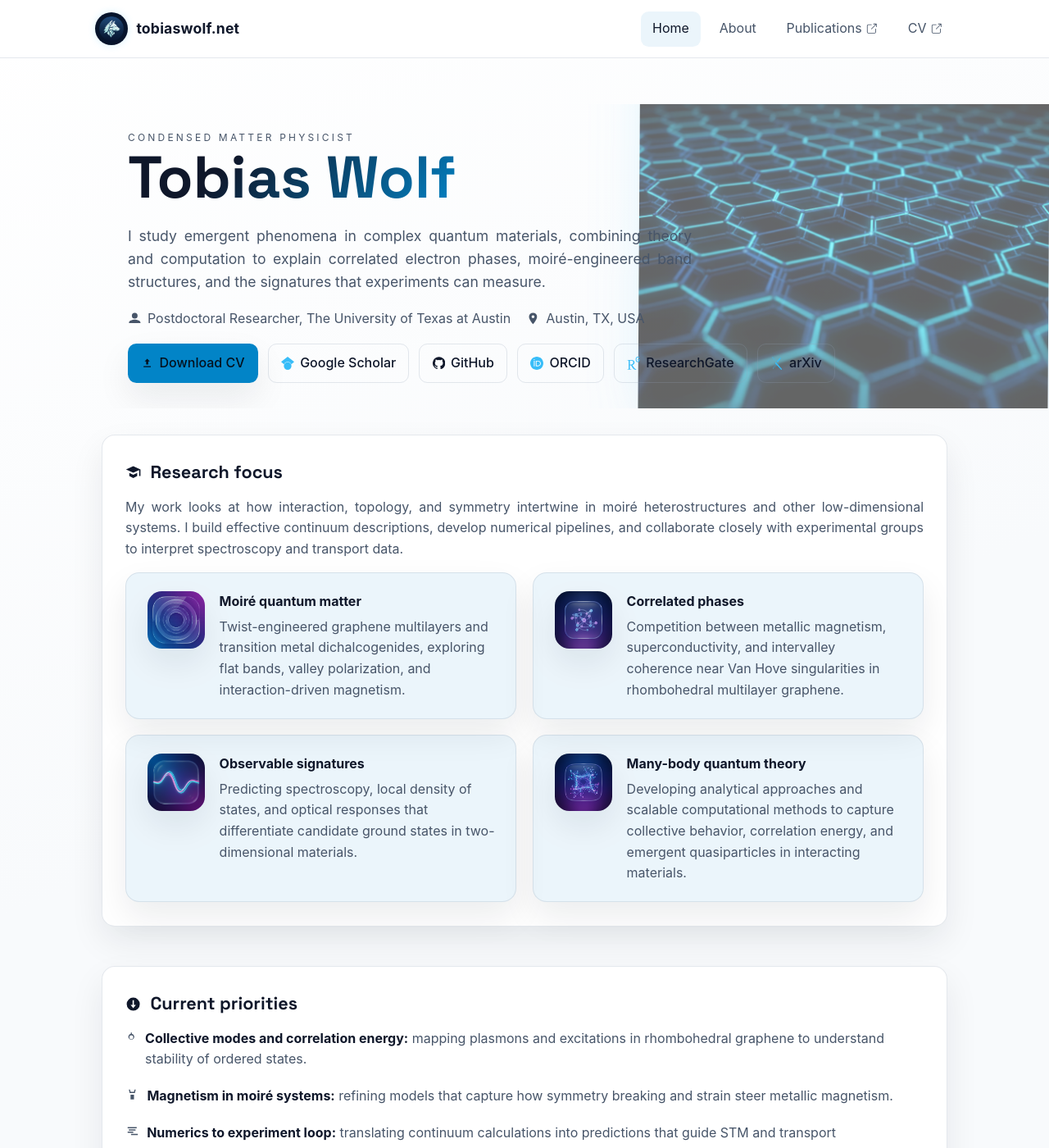
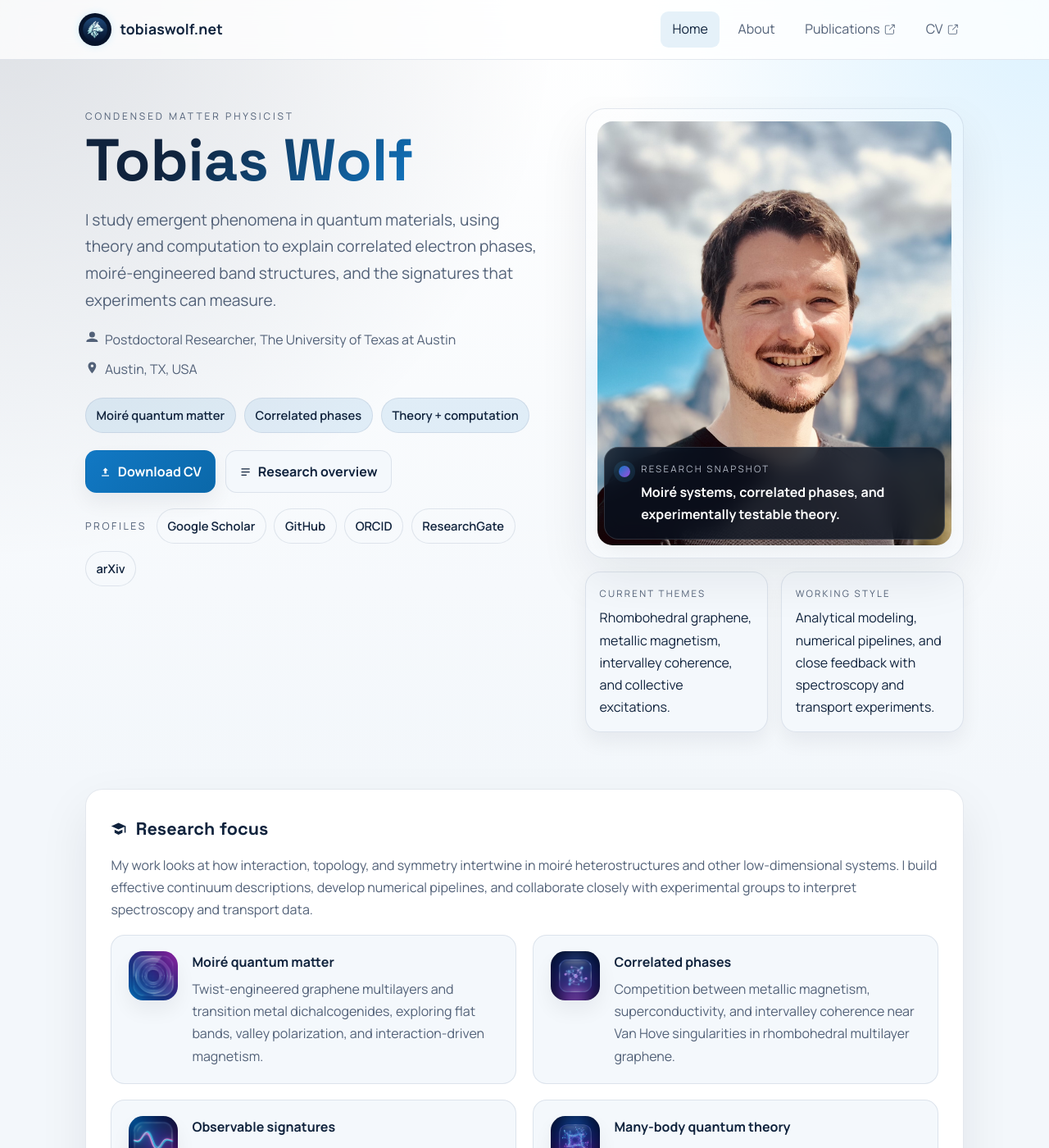
Before and after one commit to skilledwolf/skilledwolf.github.io, a Jekyll site: the page built from index.md, in a window 1280 px wide and 1400 px high. Shown: the whole window at 82% size. Built offline with Jekyll 4.4.1, drawn with Linux system fonts in a browser that asks for light colours.

Commit message:
Refresh homepage design and hero layout

```diff
--- a/_layouts/default.html
+++ b/_layouts/default.html
@@ -10,7 +10,7 @@
   <link rel="stylesheet" href="{{ '/assets/css/main.css' | relative_url }}">
   <link rel="preconnect" href="https://fonts.googleapis.com">
   <link rel="preconnect" href="https://fonts.gstatic.com" crossorigin>
-  <link href="https://fonts.googleapis.com/css2?family=Space+Grotesk:wght@300;400;500;600;700&display=swap"
+  <link href="https://fonts.googleapis.com/css2?family=Manrope:wght@400;500;600;700;800&family=Space+Grotesk:wght@300;400;500;600;700&display=swap"
     rel="stylesheet">
 </head>
 
--- a/assets/css/main.css
+++ b/assets/css/main.css
@@ -1,28 +1,34 @@
 :root {
-  --bg: #080f1f;
-  --bg-alt: #0f1629;
-  --text: #e5ecff;
-  --muted: #9ba5bf;
-  --accent: #38bdf8;
-  --accent-soft: rgba(56, 189, 248, 0.1);
-  --card: rgba(15, 23, 42, 0.75);
-  --border: rgba(148, 163, 184, 0.12);
-  --shadow: 0 16px 40px rgba(15, 23, 42, 0.45);
-  --header-bg: rgba(15, 22, 41, 0.85);
+  --bg: #08111f;
+  --bg-alt: #101a30;
+  --text: #e6eefb;
+  --muted: #9aa8c1;
+  --accent: #42b8ff;
+  --accent-strong: #1493df;
+  --accent-soft: rgba(66, 184, 255, 0.12);
+  --card: rgba(12, 20, 35, 0.84);
+  --card-muted: rgba(20, 31, 52, 0.78);
+  --border: rgba(148, 163, 184, 0.16);
+  --shadow: 0 24px 60px rgba(3, 10, 22, 0.34);
+  --shadow-soft: 0 14px 30px rgba(3, 10, 22, 0.18);
+  --header-bg: rgba(8, 17, 31, 0.76);
 }
 
 @media (prefers-color-scheme: light) {
   :root {
-    --bg: #f8fafc;
+    --bg: #f3f7fb;
     --bg-alt: #ffffff;
-    --text: #0f172a;
-    --muted: #475569;
-    --accent: #0284c7;
-    --accent-soft: rgba(2, 132, 199, 0.08);
-    --card: #ffffff;
-    --border: rgba(148, 163, 184, 0.25);
-    --shadow: 0 18px 40px rgba(15, 23, 42, 0.08);
-    --header-bg: rgba(255, 255, 255, 0.85);
+    --text: #10233d;
+    --muted: #526178;
+    --accent: #1178c4;
+    --accent-strong: #0b68a9;
+    --accent-soft: rgba(17, 120, 196, 0.1);
+    --card: rgba(255, 255, 255, 0.94);
+    --card-muted: #f4f8fc;
+    --border: rgba(131, 151, 176, 0.22);
+    --shadow: 0 24px 60px rgba(15, 23, 42, 0.08);
+    --shadow-soft: 0 12px 24px rgba(15, 23, 42, 0.06);
+    --header-bg: rgba(255, 255, 255, 0.78);
   }
 }
 
@@ -37,20 +43,15 @@ body {
 
 body {
   margin: 0;
-  font-family: "Inter", "Segoe UI", system-ui, -apple-system, BlinkMacSystemFont, Roboto, Helvetica, Arial, "Apple Color Emoji", "Segoe UI Emoji";
-  --font-heading: "Space Grotesk", "Inter", system-ui, sans-serif;
-  line-height: 1.6;
+  font-family: "Manrope", "Segoe UI", system-ui, -apple-system, BlinkMacSystemFont, Roboto, Helvetica, Arial, sans-serif;
+  --font-heading: "Space Grotesk", "Manrope", system-ui, sans-serif;
+  line-height: 1.7;
   color: var(--text);
   background: var(--bg);
   position: relative;
   display: flex;
   flex-direction: column;
   min-height: 100vh;
-}
-
-body p {
-  text-align: justify;
-  text-justify: inter-word;
 }
 
 .page-downloads {
@@ -106,7 +107,10 @@ body::before {
   content: "";
   position: fixed;
   inset: 0;
-  background: linear-gradient(160deg, var(--bg-alt) 0%, var(--bg) 60%);
+  background:
+    radial-gradient(circle at top right, rgba(66, 184, 255, 0.18), transparent 28%),
+    radial-gradient(circle at top left, rgba(22, 41, 72, 0.14), transparent 36%),
+    linear-gradient(180deg, var(--bg-alt) 0%, var(--bg) 68%);
   z-index: -1;
   pointer-events: none;
   background-repeat: no-repeat;
@@ -124,36 +128,8 @@ body::before {
   height: 1.1rem;
 }
 
-.icon-lattice {
-  position: absolute;
-  top: -150px;
-  right: -100px;
-  width: 500px;
-  height: 500px;
-  opacity: 0.6;
-  pointer-events: none;
-  filter: drop-shadow(0 0 30px rgba(56, 189, 248, 0.2));
-  animation: float-rotate 30s infinite linear;
-  object-fit: contain;
-  mix-blend-mode: screen;
-}
-
-@keyframes float-rotate {
-  0% {
-    transform: rotate(0deg) translateY(0px);
-  }
-
-  50% {
-    transform: rotate(5deg) translateY(-20px);
-  }
-
-  100% {
-    transform: rotate(0deg) translateY(0px);
-  }
-}
-
 .container {
-  max-width: 1080px;
+  max-width: 1120px;
   margin: 0 auto;
   padding: 0 1.5rem;
 }
@@ -260,7 +236,7 @@ body::before {
 }
 
 .site-content {
-  padding: 3.5rem 0 4.5rem;
+  padding: 2.8rem 0 4rem;
   flex: 1 0 auto;
 }
 
@@ -269,28 +245,44 @@ body::before {
 }
 
 .hero {
-  padding: 1.9rem 0 2rem;
+  padding: .9rem 0 1.8rem;
   text-align: left;
   position: relative;
   overflow: hidden;
 }
 
-.hero .container {
+.hero-shell {
   position: relative;
-  z-index: 1;
-  padding: 0 3.5rem;
+}
+
+.hero-shell::before {
+  content: "";
+  position: absolute;
+  inset: 2.5rem 0 auto auto;
+  width: 28rem;
+  height: 28rem;
+  background: radial-gradient(circle, rgba(66, 184, 255, 0.16), transparent 68%);
+  pointer-events: none;
+  filter: blur(10px);
+  z-index: 0;
 }
 
 .hero-grid {
   display: grid;
-  gap: 2.2rem;
-  align-items: center;
-  grid-template-columns: minmax(0, 1fr);
+  gap: 2.8rem;
+  align-items: stretch;
+  grid-template-columns: minmax(0, 1.1fr) minmax(320px, .9fr);
+  position: relative;
+  z-index: 1;
+}
+
+.hero-body {
+  max-width: 42rem;
 }
 
 .hero .kicker {
   text-transform: uppercase;
-  letter-spacing: .2rem;
+  letter-spacing: .18rem;
   font-size: .75rem;
   color: var(--muted);
   margin: 0;
@@ -299,7 +291,7 @@ body::before {
 .hero h1 {
   font-family: var(--font-heading);
   font-size: clamp(3rem, 6vw, 4.5rem);
-  margin: 0;
+  margin: .25rem 0 0;
   line-height: 1.1;
   background: linear-gradient(135deg, var(--text) 30%, var(--accent));
   -webkit-background-clip: text;
@@ -311,45 +303,57 @@ body::before {
 
 .hero .lead {
   color: var(--muted);
-  font-size: 1.1rem;
-  max-width: 62ch;
+  font-size: clamp(1.05rem, 1.8vw, 1.2rem);
+  max-width: 58ch;
+  margin: 1rem 0 1.15rem;
 }
 
 .hero-meta {
   display: flex;
   flex-wrap: wrap;
-  column-gap: 1.2rem;
-  row-gap: .4rem;
+  column-gap: 1.1rem;
+  row-gap: .6rem;
   color: var(--muted);
-  margin-bottom: 1.1rem;
+  margin-bottom: 1.3rem;
   align-items: center;
 }
 
 .icon-text {
   display: flex;
-  align-items: center;
+  align-items: flex-start;
   gap: .45rem;
-}
-
-.hero-meta a {
-  color: var(--text);
-  text-decoration: none;
-}
-
-.hero-meta a:hover {
-  text-decoration: underline;
 }
 
 .hero-meta .icon {
   width: 1.05rem;
   height: 1.05rem;
+  margin-top: .16rem;
+}
+
+.hero-signals {
+  display: flex;
+  flex-wrap: wrap;
+  gap: .65rem;
+  margin-bottom: 1.35rem;
+}
+
+.signal-pill {
+  display: inline-flex;
+  align-items: center;
+  padding: .48rem .78rem;
+  border-radius: 999px;
+  border: 1px solid var(--border);
+  background: var(--accent-soft);
+  color: var(--text);
+  font-size: .92rem;
+  font-weight: 600;
 }
 
 .actions {
   display: flex;
   gap: .75rem;
   flex-wrap: wrap;
-  margin-top: .3rem;
+  margin-top: 0;
 }
 
 .btn {
@@ -357,20 +361,20 @@ body::before {
   align-items: center;
   justify-content: center;
   gap: .45rem;
-  padding: .62rem .95rem;
-  border-radius: .65rem;
+  padding: .72rem 1.02rem;
+  border-radius: .85rem;
   border: 1px solid var(--border);
   text-decoration: none;
   color: var(--text);
-  font-weight: 500;
+  font-weight: 700;
   transition: transform .2s ease, box-shadow .2s ease, background .2s ease;
 }
 
 .btn.primary {
-  background: var(--accent);
-  color: #04111e;
+  background: linear-gradient(135deg, var(--accent) 0%, var(--accent-strong) 100%);
+  color: #fff;
   border-color: transparent;
-  box-shadow: var(--shadow);
+  box-shadow: var(--shadow-soft);
   position: relative;
   overflow: hidden;
 }
@@ -388,22 +392,9 @@ body::before {
   transition: opacity 0.3s, transform 0.3s;
 }
 
-.btn.primary:hover {
-  transform: translateY(-1px);
-  box-shadow: 0 0 20px rgba(56, 189, 248, 0.4);
-}
-
-.btn.primary:hover::after {
-  opacity: 1;
-  transform: scale(1);
-}
-
 .btn.ghost {
-  background: transparent;
-}
-
-.btn.ghost:hover {
-  background: var(--accent-soft);
+  background: var(--card-muted);
+  box-shadow: none;
 }
 
 .btn.small {
@@ -422,17 +413,167 @@ body::before {
   height: 1rem;
 }
 
+.btn:focus-visible,
+.profile-link:focus-visible {
+  outline: none;
+  border-color: var(--accent);
+  box-shadow: 0 0 0 3px var(--accent-soft);
+}
+
+.profile-links {
+  display: flex;
+  flex-wrap: wrap;
+  gap: .6rem;
+  align-items: center;
+  margin-top: 1.15rem;
+}
+
+.profile-links__label {
+  color: var(--muted);
+  font-size: .78rem;
+  letter-spacing: .16rem;
+  text-transform: uppercase;
+  margin-right: .15rem;
+}
+
+.profile-link {
+  display: inline-flex;
+  align-items: center;
+  justify-content: center;
+  padding: .5rem .78rem;
+  border-radius: 999px;
+  border: 1px solid var(--border);
+  background: rgba(255, 255, 255, 0.04);
+  color: var(--text);
+  text-decoration: none;
+  font-size: .92rem;
+  font-weight: 600;
+  transition: background .2s ease, border-color .2s ease, transform .2s ease;
+}
+
+.hero-visual {
+  display: grid;
+  gap: 1rem;
+}
+
+.hero-portrait {
+  position: relative;
+  padding: .9rem;
+  background: linear-gradient(180deg, rgba(255, 255, 255, 0.12), rgba(255, 255, 255, 0.02));
+  border: 1px solid var(--border);
+  border-radius: 1.5rem;
+  box-shadow: var(--shadow);
+  overflow: hidden;
+}
+
+.hero-portrait::after {
+  content: "";
+  position: absolute;
+  inset: auto auto 18% -10%;
+  width: 14rem;
+  height: 14rem;
+  background: radial-gradient(circle, rgba(66, 184, 255, 0.18), transparent 70%);
+  pointer-events: none;
+  z-index: 0;
+}
+
+.hero-portrait img,
+.hero-badge {
+  position: relative;
+  z-index: 1;
+}
+
+.hero-portrait img {
+  display: block;
+  width: 100%;
+  aspect-ratio: 5 / 6;
+  object-fit: cover;
+  object-position: center 20%;
+  border-radius: 1.15rem;
+}
+
+.hero-badge {
+  position: absolute;
+  left: 1.4rem;
+  right: 1.4rem;
+  bottom: 1.35rem;
+  display: flex;
+  gap: .85rem;
+  align-items: flex-start;
+  padding: 1rem 1.05rem;
+  border-radius: 1.1rem;
+  background: rgba(8, 17, 31, 0.78);
+  border: 1px solid rgba(255, 255, 255, 0.14);
+  box-shadow: var(--shadow-soft);
+  backdrop-filter: blur(12px);
+  -webkit-backdrop-filter: blur(12px);
+}
+
+.hero-badge__marker {
+  width: .85rem;
+  height: .85rem;
+  flex-shrink: 0;
+  border-radius: 999px;
+  margin-top: .38rem;
+  background: linear-gradient(135deg, var(--accent), #9d4edd);
+  box-shadow: 0 0 0 6px rgba(66, 184, 255, 0.12);
+}
+
+.hero-badge__label {
+  display: block;
+  margin-bottom: .3rem;
+  color: rgba(230, 238, 251, 0.76);
+  font-size: .72rem;
+  letter-spacing: .14rem;
+  text-transform: uppercase;
+}
+
+.hero-badge strong {
+  color: #fff;
+  font-size: 1rem;
+  line-height: 1.35;
+}
+
+.hero-panel {
+  display: grid;
+  grid-template-columns: repeat(2, minmax(0, 1fr));
+  gap: 1rem;
+}
+
+.hero-panel__item {
+  padding: 1rem 1.05rem;
+  border-radius: 1.15rem;
+  border: 1px solid var(--border);
+  background: var(--card-muted);
+  box-shadow: var(--shadow-soft);
+}
+
+.hero-panel__label {
+  display: block;
+  margin-bottom: .45rem;
+  color: var(--muted);
+  font-size: .72rem;
+  letter-spacing: .14rem;
+  text-transform: uppercase;
+}
+
+.hero-panel__item p {
+  margin: 0;
+  color: var(--text);
+  text-align: left;
+}
+
 .sections {
   display: grid;
-  gap: 3rem;
-  margin-top: 2rem;
+  gap: 2.25rem;
+  margin-top: 2.5rem;
 }
 
 .info-card {
   background: var(--card);
   border: 1px solid var(--border);
-  border-radius: 1rem;
-  padding: 1.75rem;
+  border-radius: 1.3rem;
+  padding: 1.9rem;
   box-shadow: var(--shadow);
 }
 
@@ -452,18 +593,18 @@ body::before {
   margin: 0;
   display: grid;
   grid-template-columns: repeat(auto-fit, minmax(240px, 1fr));
-  gap: 1.25rem;
+  gap: 1rem;
 }
 
 .card {
-  background: var(--card);
+  background: var(--card-muted);
   border: 1px solid var(--border);
   padding: 1.4rem;
   border-radius: .95rem;
   display: flex;
   flex-direction: column;
   gap: .5rem;
-  box-shadow: var(--shadow);
+  box-shadow: none;
 }
 
 .card h3 {
@@ -512,6 +653,10 @@ body::before {
   display: flex;
   gap: .6rem;
   align-items: flex-start;
+  padding: .95rem 1rem;
+  border-radius: 1rem;
+  border: 1px solid var(--border);
+  background: var(--card-muted);
 }
 
 .summary-grid p.icon-text strong {
@@ -534,16 +679,16 @@ body::before {
   display: flex;
   gap: 1.1rem;
   align-items: flex-start;
-  background: var(--accent-soft);
+  background: var(--card-muted);
   border-radius: 1.05rem;
-  padding: 1.35rem 1.6rem;
+  padding: 1.2rem 1.3rem;
   border: 1px solid var(--border);
-  box-shadow: var(--shadow);
+  box-shadow: none;
 }
 
 .highlight-icon {
-  width: 4.4rem;
-  height: 4.4rem;
+  width: 3.75rem;
+  height: 3.75rem;
   border-radius: 1.1rem;
   background: transparent;
   display: flex;
@@ -553,7 +698,7 @@ body::before {
   border: none;
   flex-shrink: 0;
   overflow: hidden;
-  box-shadow: var(--shadow);
+  box-shadow: var(--shadow-soft);
 }
 
 .highlight-icon .icon {
@@ -770,20 +915,17 @@ body::before {
     justify-content: flex-start;
   }
 
-  .hero {
-    text-align: left;
+  .hero-grid {
+    grid-template-columns: 1fr;
+    gap: 1.8rem;
   }
 
-  .hero .container {
-    padding: 0 2.4rem;
+  .hero-body {
+    max-width: none;
   }
 
-  .hero-visual {
-    justify-self: center;
-  }
-
-  .hero-meta {
-    margin-bottom: .9rem;
+  .hero-panel {
+    grid-template-columns: 1fr;
   }
 
   .highlights {
@@ -813,41 +955,58 @@ body::before {
     font-size: clamp(2.1rem, 7vw, 2.6rem);
   }
 
-  .hero .container {
-    padding: 0 1.2rem;
+  .hero {
+    padding-top: .3rem;
   }
 
   .actions {
     width: 100%;
   }
 
-  .btn {
+  .actions .btn {
     width: 100%;
     justify-content: center;
   }
 
-  .icon-lattice {
-    display: none;
+  .profile-links__label {
+    width: 100%;
+  }
+
+  .profile-link {
+    flex: 1 1 auto;
   }
 
   .site-content--page {
     padding: 2.2rem 0 2.8rem;
   }
 
-  .page {
-    padding: 1.8rem;
-  }
-
   .footer-wrap {
     gap: 1rem;
   }
 
-  .hero-visual img {
-    width: 200px;
+  .hero-portrait {
+    padding: .75rem;
+  }
+
+  .hero-badge {
+    position: static;
+    margin-top: .75rem;
   }
 
   .highlights {
     grid-template-columns: 1fr;
+  }
+
+  .info-card {
+    padding: 1.35rem;
+  }
+
+  .page-header--standalone {
+    padding: 0;
+  }
+
+  .page-content {
+    padding: 1.6rem;
   }
 
   .about-photo img {
@@ -883,15 +1042,54 @@ body::before {
 }
 
 /* Enhanced Hover Effects */
-.card,
-.highlight-item {
-  transition: transform 0.3s ease, box-shadow 0.3s ease, border-color 0.3s ease;
+@media (hover: hover) and (pointer: fine) {
+  .btn.primary:hover {
+    transform: translateY(-1px);
+    box-shadow: 0 12px 26px rgba(20, 147, 223, 0.28);
+  }
+
+  .btn.primary:hover::after {
+    opacity: 1;
+    transform: scale(1);
+  }
+
+  .btn.ghost:hover,
+  .profile-link:hover {
+    background: var(--accent-soft);
+    border-color: var(--accent);
+  }
+
+  .card,
+  .highlight-item,
+  .hero-panel__item {
+    transition: transform 0.25s ease, border-color 0.25s ease, box-shadow 0.25s ease;
+  }
+
+  .card:hover,
+  .highlight-item:hover,
+  .hero-panel__item:hover {
+    transform: translateY(-3px);
+    border-color: var(--accent);
+    box-shadow: var(--shadow-soft);
+  }
 }
 
-.card:hover,
-.highlight-item:hover {
-  transform: translateY(-5px);
-  box-shadow: 0 20px 40px rgba(0, 0, 0, 0.2);
-  /* Stronger shadow on hover */
-  border-color: var(--accent);
+@media (prefers-reduced-motion: reduce) {
+  html:focus-within {
+    scroll-behavior: auto;
+  }
+
+  *,
+  *::before,
+  *::after {
+    animation-duration: .01ms !important;
+    animation-iteration-count: 1 !important;
+    transition-duration: .01ms !important;
+    scroll-behavior: auto !important;
+  }
+
+  .reveal-on-scroll {
+    opacity: 1;
+    transform: none;
+  }
 }
--- a/assets/js/scroll-reveal.js
+++ b/assets/js/scroll-reveal.js
@@ -1,4 +1,8 @@
 document.addEventListener("DOMContentLoaded", function() {
+  if (!("IntersectionObserver" in window) || window.matchMedia("(prefers-reduced-motion: reduce)").matches) {
+    return;
+  }
+
   const observerOptions = {
     root: null,
     rootMargin: '0px',
--- a/index.md
+++ b/index.md
@@ -4,13 +4,12 @@ description: "Condensed matter physicist exploring complex quantum materials."
 ---
 
 <section class="hero">
-  <div class="container">
-    <img class="icon-lattice" src="{{ '/images/honeycomb-lattice.png' | relative_url }}" alt="Honeycomb Lattice" aria-hidden="true">
+  <div class="container hero-shell">
     <div class="hero-grid">
       <div class="hero-body">
         <p class="kicker">Condensed matter physicist</p>
         <h1>Tobias Wolf</h1>
-        <p class="lead">I study emergent phenomena in complex quantum materials, combining theory and computation to explain correlated electron phases, moiré-engineered band structures, and the signatures that experiments can measure.</p>
+        <p class="lead">I study emergent phenomena in quantum materials, using theory and computation to explain correlated electron phases, moir&eacute;-engineered band structures, and the signatures that experiments can measure.</p>
         <div class="hero-meta">
           <span class="icon-text">
             <svg class="icon" viewBox="0 0 24 24" aria-hidden="true" focusable="false"><path d="M12 12a5 5 0 1 0-5-5 5 5 0 0 0 5 5Zm0 2c-3.33 0-10 1.67-10 5v1h20v-1c0-3.33-6.67-5-10-5Z"/></svg>
@@ -21,39 +20,58 @@ description: "Condensed matter physicist exploring complex quantum materials."
             <span>{{ site.author.location }}</span>
           </span>
         </div>
+        <div class="hero-signals" aria-label="Research themes">
+          <span class="signal-pill">Moir&eacute; quantum matter</span>
+          <span class="signal-pill">Correlated phases</span>
+          <span class="signal-pill">Theory + computation</span>
+        </div>
         <div class="actions">
           <a class="btn primary" href="{{ '/files/CV_Web_WolfTobias_Nov4_2024.pdf' | relative_url }}">
             <svg class="icon" viewBox="0 0 24 24" aria-hidden="true" focusable="false"><path d="M5 20h14v-2H5v2zm7-16-5 5h3v6h4V9h3l-5-5z"/></svg>
             Download CV
           </a>
-          <a class="btn ghost" href="{{ site.author.scholar_url }}" target="_blank" rel="noopener">
-            <img class="icon icon-brand" src="{{ '/assets/icons/googlescholar.svg' | relative_url }}" alt="Google Scholar">
-            Google Scholar
+          <a class="btn ghost" href="{{ '/about/' | relative_url }}">
+            <svg class="icon" viewBox="0 0 24 24" aria-hidden="true" focusable="false"><path d="M4 5h16v2H4Zm0 6h16v2H4Zm0 6h10v2H4Z"/></svg>
+            Research overview
           </a>
-          <a class="btn ghost" href="{{ site.author.github }}" target="_blank" rel="noopener">
-            <svg class="icon" viewBox="0 0 24 24" aria-hidden="true" focusable="false"><path d="M12 .5a12 12 0 0 0-3.79 23.4c.6.11.82-.26.82-.58v-2.02c-3.34.73-4.04-1.61-4.04-1.61a3.18 3.18 0 0 0-1.34-1.77c-1.1-.75.09-.74.09-.74a2.54 2.54 0 0 1 1.85 1.25 2.58 2.58 0 0 0 3.5 1 2.57 2.57 0 0 1 .77-1.62c-2.67-.3-5.47-1.34-5.47-5.95a4.65 4.65 0 0 1 1.24-3.22 4.3 4.3 0 0 1 .12-3.18s1-.32 3.3 1.23a11.4 11.4 0 0 1 6 0c2.3-1.55 3.3-1.23 3.3-1.23a4.3 4.3 0 0 1 .12 3.18 4.65 4.65 0 0 1 1.24 3.22c0 4.62-2.8 5.64-5.48 5.94a2.9 2.9 0 0 1 .83 2.24v3.32c0 .33.21.7.82.58A12 12 0 0 0 12 .5Z"/></svg>
-            GitHub
-          </a>
+        </div>
+        <div class="profile-links" aria-label="Academic profiles">
+          <span class="profile-links__label">Profiles</span>
+          <a class="profile-link" href="{{ site.author.scholar_url }}" target="_blank" rel="noopener">Google Scholar</a>
+          <a class="profile-link" href="{{ site.author.github }}" target="_blank" rel="noopener">GitHub</a>
           {% if site.author.orcid %}
-          <a class="btn ghost" href="{{ site.author.orcid }}" target="_blank" rel="noopener">
-            <img class="icon icon-brand" src="{{ '/assets/icons/orcid.svg' | relative_url }}" alt="ORCID">
-            ORCID
-          </a>
+          <a class="profile-link" href="{{ site.author.orcid }}" target="_blank" rel="noopener">ORCID</a>
           {% endif %}
           {% if site.author.researchgate %}
-          <a class="btn ghost" href="{{ site.author.researchgate }}" target="_blank" rel="noopener">
-            <img class="icon icon-brand" src="{{ '/assets/icons/researchgate.svg' | relative_url }}" alt="ResearchGate">
-            ResearchGate
-          </a>
+          <a class="profile-link" href="{{ site.author.researchgate }}" target="_blank" rel="noopener">ResearchGate</a>
           {% endif %}
           {% if site.author.arxiv %}
-          <a class="btn ghost" href="{{ site.author.arxiv }}" target="_blank" rel="noopener">
-            <img class="icon icon-brand" src="{{ '/assets/icons/arxiv.svg' | relative_url }}" alt="arXiv">
-            arXiv
-          </a>
+          <a class="profile-link" href="{{ site.author.arxiv }}" target="_blank" rel="noopener">arXiv</a>
           {% endif %}
         </div>
       </div>
+      <aside class="hero-visual" aria-label="Research snapshot">
+        <div class="hero-portrait">
+          <img src="{{ '/images/profile.jpeg' | relative_url }}" alt="Portrait of Tobias Wolf" loading="eager">
+          <div class="hero-badge">
+            <span class="hero-badge__marker" aria-hidden="true"></span>
+            <div>
+              <span class="hero-badge__label">Research snapshot</span>
+              <strong>Moir&eacute; systems, correlated phases, and experimentally testable theory.</strong>
+            </div>
+          </div>
+        </div>
+        <div class="hero-panel">
+          <div class="hero-panel__item">
+            <span class="hero-panel__label">Current themes</span>
+            <p>Rhombohedral graphene, metallic magnetism, intervalley coherence, and collective excitations.</p>
+          </div>
+          <div class="hero-panel__item">
+            <span class="hero-panel__label">Working style</span>
+            <p>Analytical modeling, numerical pipelines, and close feedback with spectroscopy and transport experiments.</p>
+          </div>
+        </div>
+      </aside>
     </div>
   </div>
 </section>
```
